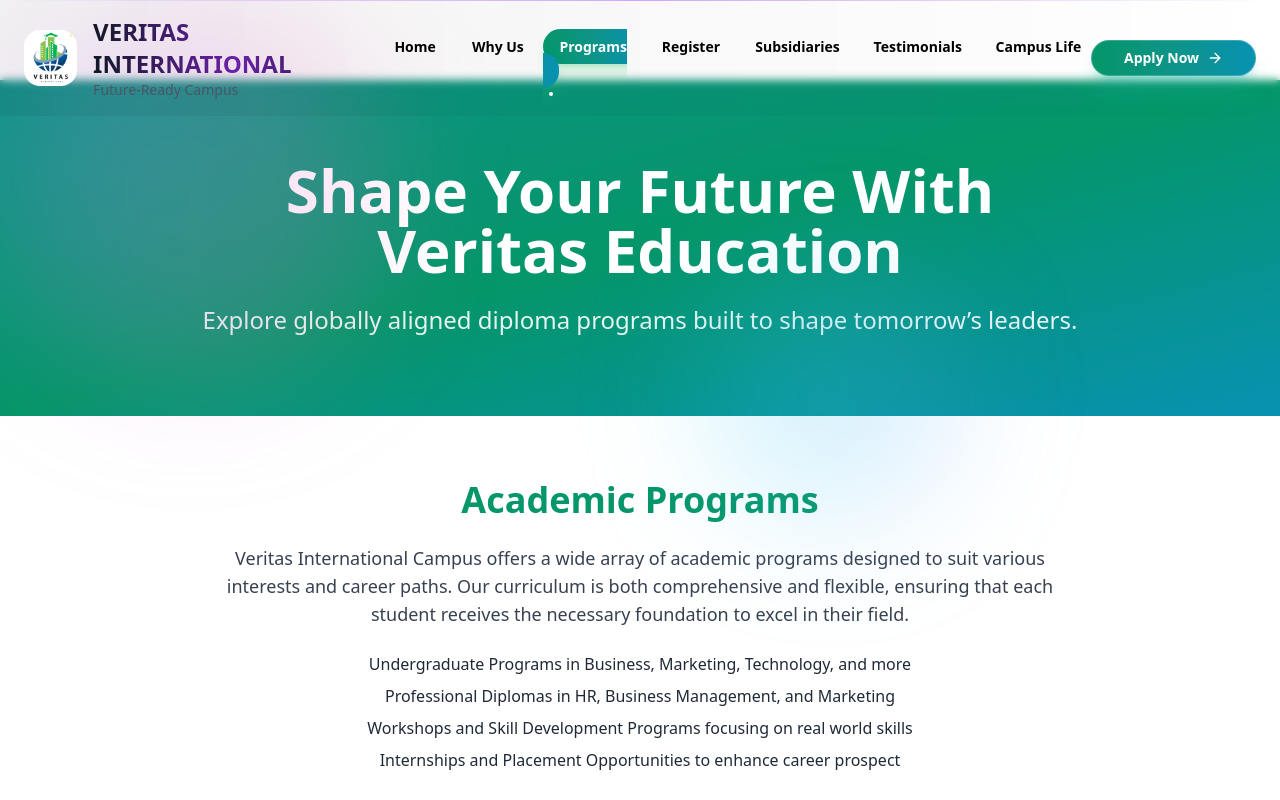
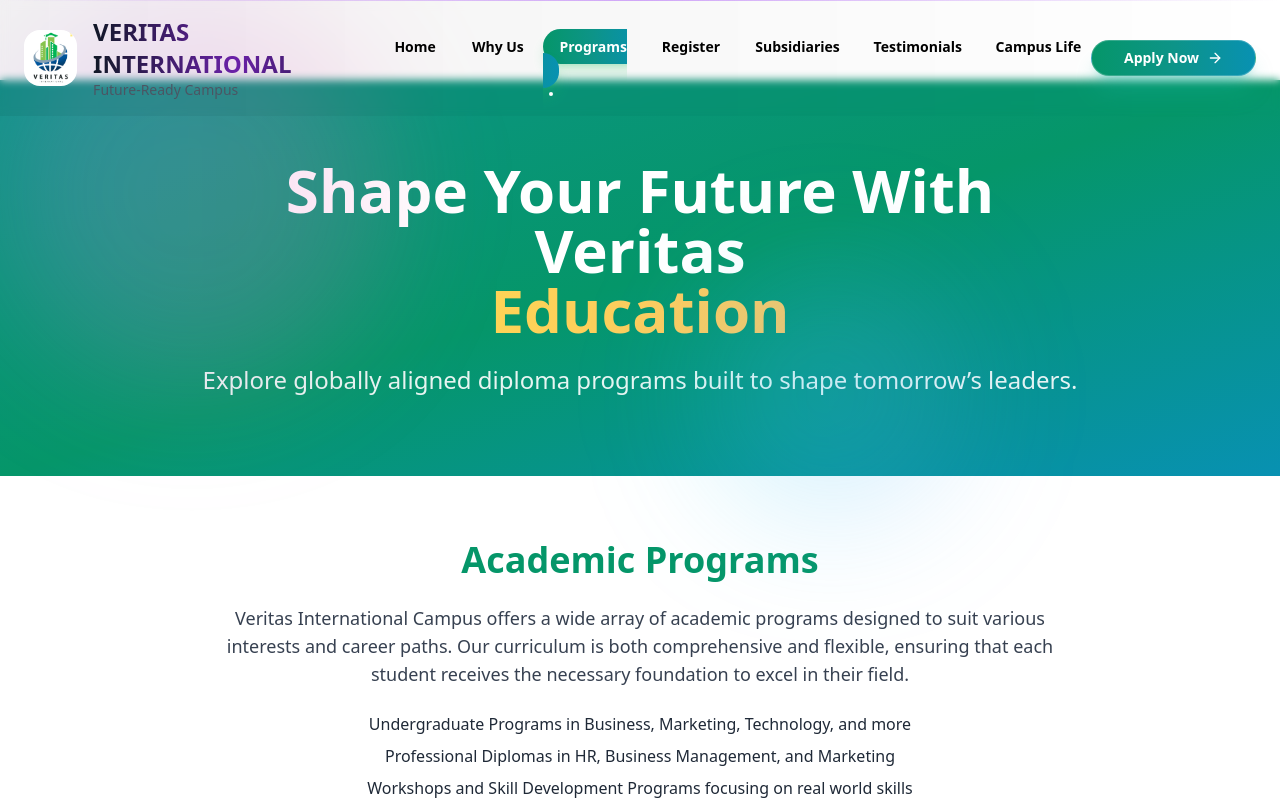
Before and after one commit to Wolferlk/Veritas-International-Uni, a React (Vite) app in the folder Frontend/: page /programs in a window 1280 px wide. Shown: the top 800 px of the page. Built offline with nearby package versions, Linux system fonts and the light colour scheme.

Commit message:
Edit Programs page header section

```diff
--- a/Frontend/src/pages/Programs/Programs.tsx
+++ b/Frontend/src/pages/Programs/Programs.tsx
@@ -12,7 +12,14 @@ import { Card, CardContent } from "../../components/ui/card";
 
 // Filters
 const categories = ["All", "Business", "Technology", "Healthcare", "Creative"];
-const levels = ["All", "Diploma", "Bachelor’s", "Master", "Doctoral", "Certificate"];
+const levels = [
+  "All",
+  "Diploma",
+  "Bachelor’s",
+  "Master",
+  "Doctoral",
+  "Certificate",
+];
 
 // Programs data (truncated for brevity — keep your full list)
 const programs = [
@@ -87,8 +94,7 @@ const programs = [
     price: "$1,799",
     image:
       "https://images.pexels.com/photos/263402/pexels-photo-263402.jpeg?auto=compress&cs=tinysrgb&w=600",
-    description:
-      "Lead across borders with global business acumen.",
+    description: "Lead across borders with global business acumen.",
     features: [
       "Business Focus",
       "Regulatory Training",
@@ -98,7 +104,8 @@ const programs = [
   },
   {
     id: 5,
-    title: "Bachelor of Systems Engineering Specializing in Information Technology",
+    title:
+      "Bachelor of Systems Engineering Specializing in Information Technology",
     category: "Technology",
     duration: "48 Months",
     level: "Bachelor’s",
@@ -107,8 +114,7 @@ const programs = [
     price: "$1,599",
     image:
       "https://images.pexels.com/photos/574071/pexels-photo-574071.jpeg?auto=compress&cs=tinysrgb&w=600",
-    description:
-      "Build digital ecosystems that power tomorrow.",
+    description: "Build digital ecosystems that power tomorrow.",
     features: [
       "Portfolio Projects",
       "Tech Stack Training",
@@ -237,65 +243,71 @@ const programs = [
     ],
   },
   {
-    "id": 12,
-    "title": "Professional Diploma in Creative Design",
-    "category": "Creative",
-    "duration": "6 Months",
-    "level": "Diploma",
-    "students": "1,500+",
-    "rating": 4.7,
-    "price": "Flexible Payment Plan",
-    "mode": "Online Sessions",
-    "dates": "Weekends",
-    "description": "Develop your creative skills with a professional diploma focusing on design principles, tools, and applications.",
-    "image": "https://images.pexels.com/photos/1181671/pexels-photo-1181671.jpeg?auto=compress&cs=tinysrgb&w=600",
-    "features": [
+    id: 12,
+    title: "Professional Diploma in Creative Design",
+    category: "Creative",
+    duration: "6 Months",
+    level: "Diploma",
+    students: "1,500+",
+    rating: 4.7,
+    price: "Flexible Payment Plan",
+    mode: "Online Sessions",
+    dates: "Weekends",
+    description:
+      "Develop your creative skills with a professional diploma focusing on design principles, tools, and applications.",
+    image:
+      "https://images.pexels.com/photos/1181671/pexels-photo-1181671.jpeg?auto=compress&cs=tinysrgb&w=600",
+    features: [
       "Flexible Payments Plan",
       "Weekend Classes",
       "Online Learning",
-      "Industry-Relevant Curriculum"
-    ]
+      "Industry-Relevant Curriculum",
+    ],
   },
   {
-    "id": 13,
-    "title": "Professional Diploma in Business Administration",
-    "category": "Business",
-    "duration": "6 Months",
-    "level": "Diploma",
-    "students": "2,200+",
-    "rating": 4.8,
-    "price": "Flexible Payment Plan",
-    "mode": "Online Sessions",
-    "dates": "Weekends",
-    "description": "Gain comprehensive knowledge of business administration including management, finance, and operations.",
-    "image": "https://images.pexels.com/photos/3183171/pexels-photo-3183171.jpeg?auto=compress&cs=tinysrgb&w=600",
-    "features": [
+    id: 13,
+    title: "Professional Diploma in Business Administration",
+    category: "Business",
+    duration: "6 Months",
+    level: "Diploma",
+    students: "2,200+",
+    rating: 4.8,
+    price: "Flexible Payment Plan",
+    mode: "Online Sessions",
+    dates: "Weekends",
+    description:
+      "Gain comprehensive knowledge of business administration including management, finance, and operations.",
+    image:
+      "https://images.pexels.com/photos/3183171/pexels-photo-3183171.jpeg?auto=compress&cs=tinysrgb&w=600",
+    features: [
       "Flexible Payments Plan",
       "Weekend Classes",
       "Online Learning",
-      "Career-Focused Training"
-    ]
+      "Career-Focused Training",
+    ],
   },
   {
-    "id": 14,
-    "title": "Professional Diploma in HR",
-    "category": "Business",
-    "duration": "6 Months",
-    "level": "Diploma",
-    "students": "1,800+",
-    "rating": 4.9,
-    "price": "Flexible Payment Plan",
-    "mode": "Online Sessions",
-    "dates": "Weekends",
-    "description": "Master human resource management with skills in recruitment, employee relations, and organizational development.",
-    "image": "https://images.pexels.com/photos/3184290/pexels-photo-3184290.jpeg?auto=compress&cs=tinysrgb&w=600",
-    "features": [
+    id: 14,
+    title: "Professional Diploma in HR",
+    category: "Business",
+    duration: "6 Months",
+    level: "Diploma",
+    students: "1,800+",
+    rating: 4.9,
+    price: "Flexible Payment Plan",
+    mode: "Online Sessions",
+    dates: "Weekends",
+    description:
+      "Master human resource management with skills in recruitment, employee relations, and organizational development.",
+    image:
+      "https://images.pexels.com/photos/3184290/pexels-photo-3184290.jpeg?auto=compress&cs=tinysrgb&w=600",
+    features: [
       "Flexible Payments Plan",
       "Weekend Classes",
       "Online Learning",
-      "Expert Guidance"
-    ]
-  }
+      "Expert Guidance",
+    ],
+  },
 ];
 
 export const Programs = (): JSX.Element => {
@@ -349,10 +361,14 @@ export const Programs = (): JSX.Element => {
             transition={{ duration: 0.8 }}
           >
             <h1 className="text-5xl md:text-6xl font-bold mb-6">
-              Shape Your Future With Veritas Education
+              Shape Your Future With Veritas
+              <span className="block bg-gradient-to-r from-yellow-300 to-orange-300 bg-clip-text text-transparent">
+                Education
+              </span>
             </h1>
             <p className="text-xl md:text-2xl text-white/90 leading-relaxed">
-              Explore globally aligned diploma programs built to shape tomorrow’s leaders.
+              Explore globally aligned diploma programs built to shape
+              tomorrow’s leaders.
             </p>
           </motion.div>
         </div>
```
Lines whose indentation alone changed are shown as unchanged.
